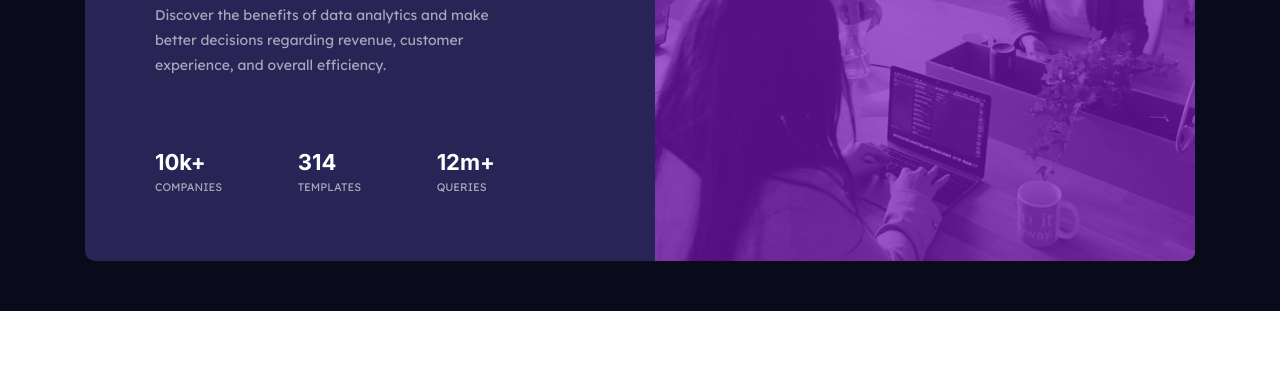
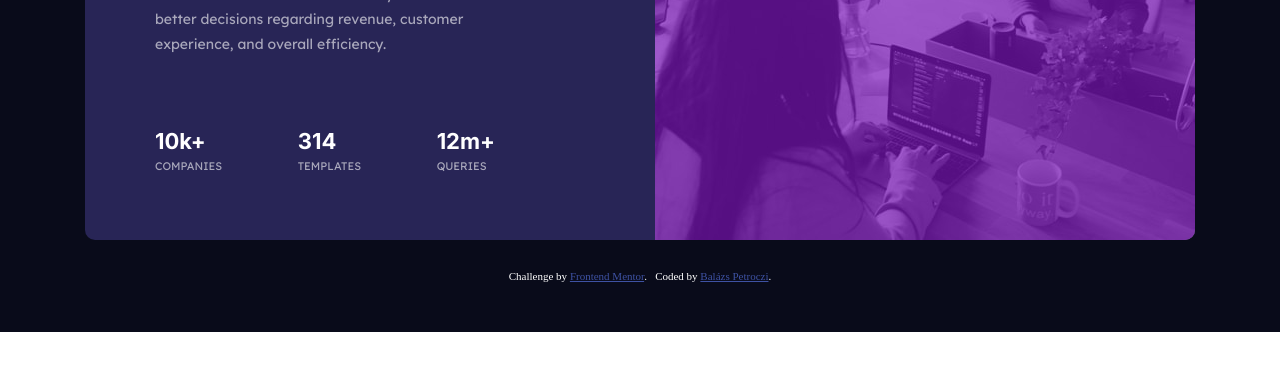
Before and after one commit to petroczibalazs/stats-card, a plain HTML site: page index.html in a window 1280 px wide. Shown: the part 362-732 px from the top of the page. Drawn offline with Linux system fonts and the light colour scheme.

Commit message:
--- styles for attributions section
--- [TYPE DETAILS ABOUT THE MESSAGE HERE]

>>> PROJECT :   [TYPE PROJECT NAME HERE]

```diff
--- a/css/style.css
+++ b/css/style.css
@@ -43,6 +43,7 @@ body{
 
 main{
 display: flex;
+flex-wrap: wrap;
 align-items: center;
 justify-content: center;
 flex-basis: 1440px;
@@ -72,8 +73,8 @@ background-color: var(--clr-primary--900);
 @media screen and (min-width: 1110px){
 
   .panel--text{
-    padding-left: 70px;
-    padding-right: 120px;
+    padding-left: 70px !important;
+    padding-right: 120px !important;
   }
 }
 
@@ -190,3 +191,9 @@ background-color: var(--clr-primary--900);
 }
 
 /*mobile view VÉGE */
+
+.attribution{
+  margin-top: 30px;
+  color: #fff;
+  flex-basis: 100%;
+}
--- a/index.html
+++ b/index.html
@@ -48,11 +48,11 @@
      </div>
    </div>
 
-   <!-- <div class="attribution">
-     Challenge by <a href="https://www.frontendmentor.io?ref=challenge" target="_blank">Frontend Mentor</a>.
-     Coded by <a href="#">Your Name Here</a>.
-   </div> -->
-</main>
+   <div class="attribution">
+     Challenge by <a href="https://www.frontendmentor.io?ref=challenge" target="_blank">Frontend Mentor</a>. &nbsp;
+     Coded by <a href="#">Balázs Petroczi</a>.
+   </div>
+  </main>
 
 
 
```
